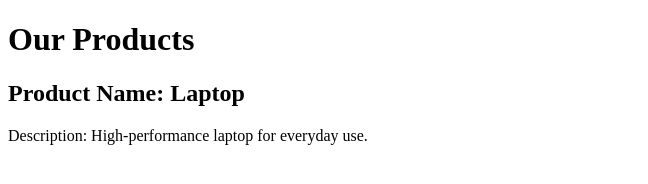
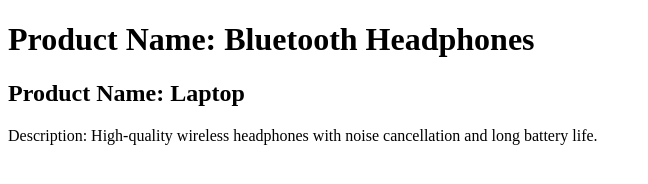
Before and after one commit to sriharsha-sys/ONLINESTORE, a plain HTML site: page product.html in a window 1280 px wide. Shown: the whole page, without its empty margins (0-648 px from the left). Drawn offline with Linux system fonts and the light colour scheme.

Commit message:
Add product information page

```diff
--- a/product.html
+++ b/product.html
@@ -5,8 +5,8 @@
     <title>Product Page</title>
 </head>
 <body>
-    <h1>Our Products</h1>
+    <h1>Product Name: Bluetooth Headphones</h1>
     <h2>Product Name: Laptop</h2>
-    <p>Description: High-performance laptop for everyday use.</p>
+    <p>Description: High-quality wireless headphones with noise cancellation and long battery life.</p>
 </body>
 </html>
```
